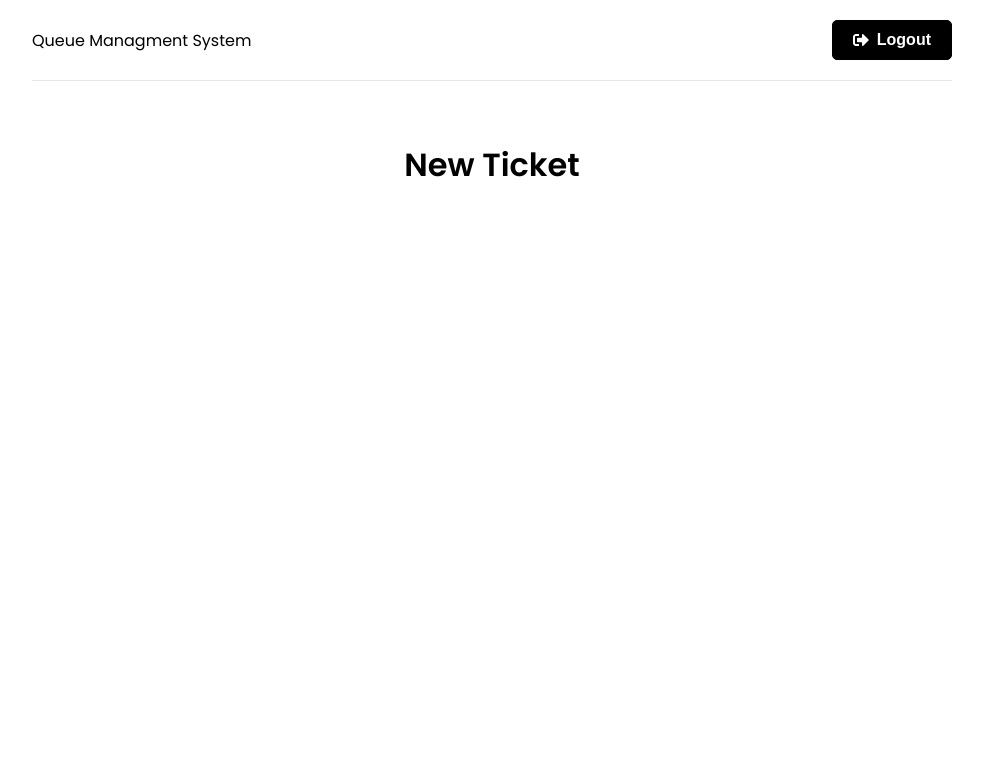
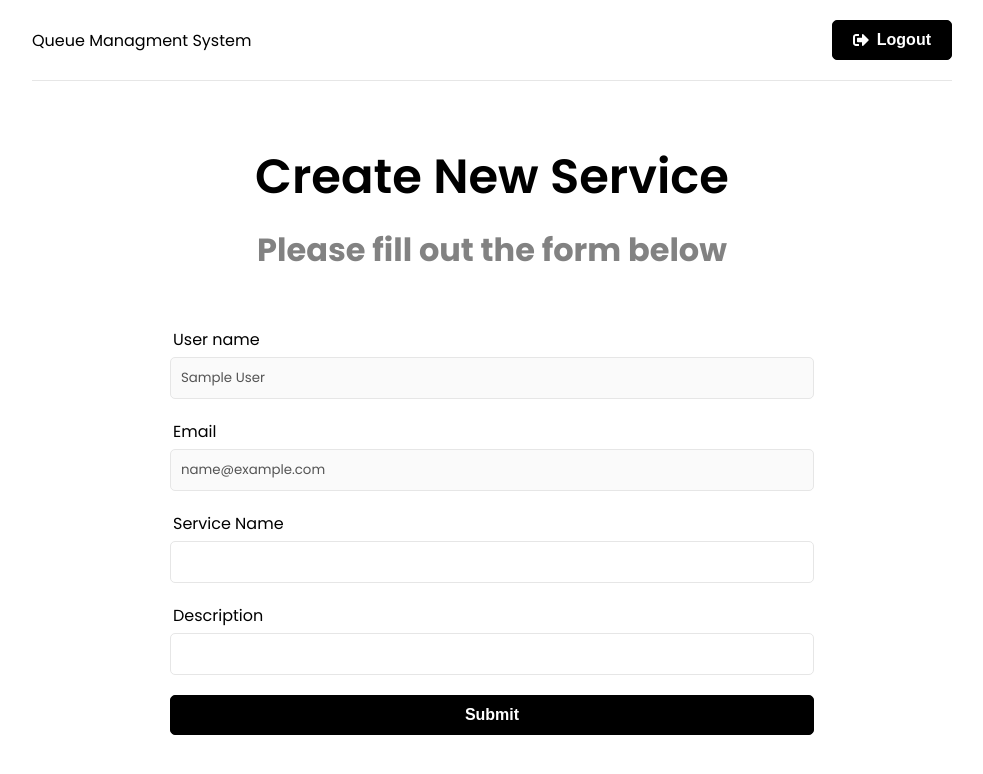
Before and after one commit to manny1918/q-in, a React (Vite) app in the folder frontend/: page /new-service in a window 1280 px wide. Shown: the top 774 px of the page, without its empty margins (148-1131 px from the left). Built offline with nearby package versions, Linux system fonts and the light colour scheme; sample sign-in values are in the browser's storage.

Commit message:
new service form

```diff
--- a/frontend/src/pages/NewService.jsx
+++ b/frontend/src/pages/NewService.jsx
@@ -1,5 +1,48 @@
+import { useState } from 'react';
+import { useSelector } from 'react-redux';
+
 export default function NewService() {
-    return(
-        <h1>New Ticket</h1>
-    )
+  const { user } = useSelector((state) => state.auth);
+  const [name] = useState(user.name);
+  const [email] = useState(user.email);
+  const [serviceName, setServiceName] = useState('');
+  const [description, setDescription] = useState('');
+
+  const onSubmit =(e)=>{
+    e.preventDefault()
+  }
+
+  return (
+    <>
+      <section className='heading'>
+        <h1>Create New Service</h1>
+        <p>Please fill out the form below</p>
+      </section>
+
+      <section className='form'>
+        <div className='form-group'>
+          <label htmlFor='name'>User name</label>
+          <input type='text' id='name' name='name' value={name} className='form-control' disabled />
+        </div>
+        <div className='form-group'>
+          <label htmlFor='email'>Email</label>
+          <input type='text' id='email' name='email' value={email} className='form-control' disabled />
+        </div>
+
+        <form onSubmit={onSubmit}>
+          <div className='form-group'>
+            <label htmlFor='serviceName'>Service Name</label>
+            <input type='text' id='serviceName' name='serviceName' onChange={(e)=>setServiceName(e.target.value)} value={serviceName} className='form-control' required />
+          </div>
+          <div className='form-group'>
+            <label htmlFor='description'>Description</label>
+            <input type='text' id='description' name='description' onChange={(e)=>setDescription(e.target.value)} value={description} className='form-control' />
+          </div>
+          <div className="form-group">
+            <button className="btn btn-block">Submit</button>
+          </div>
+        </form>
+      </section>
+    </>
+  );
 }
```
